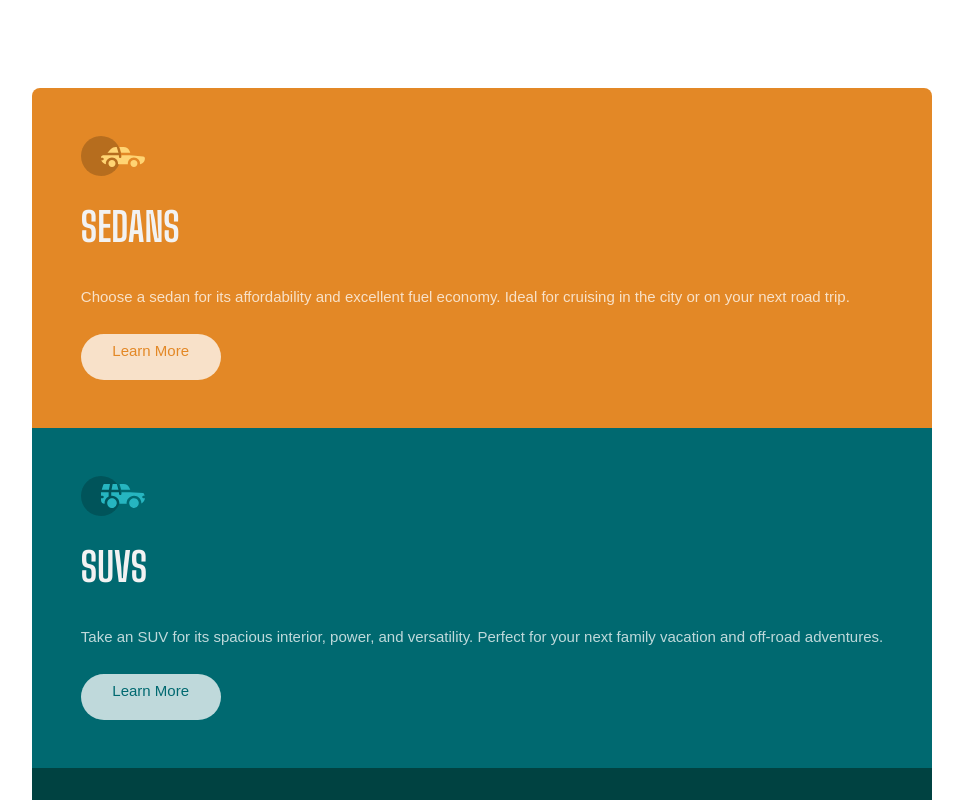
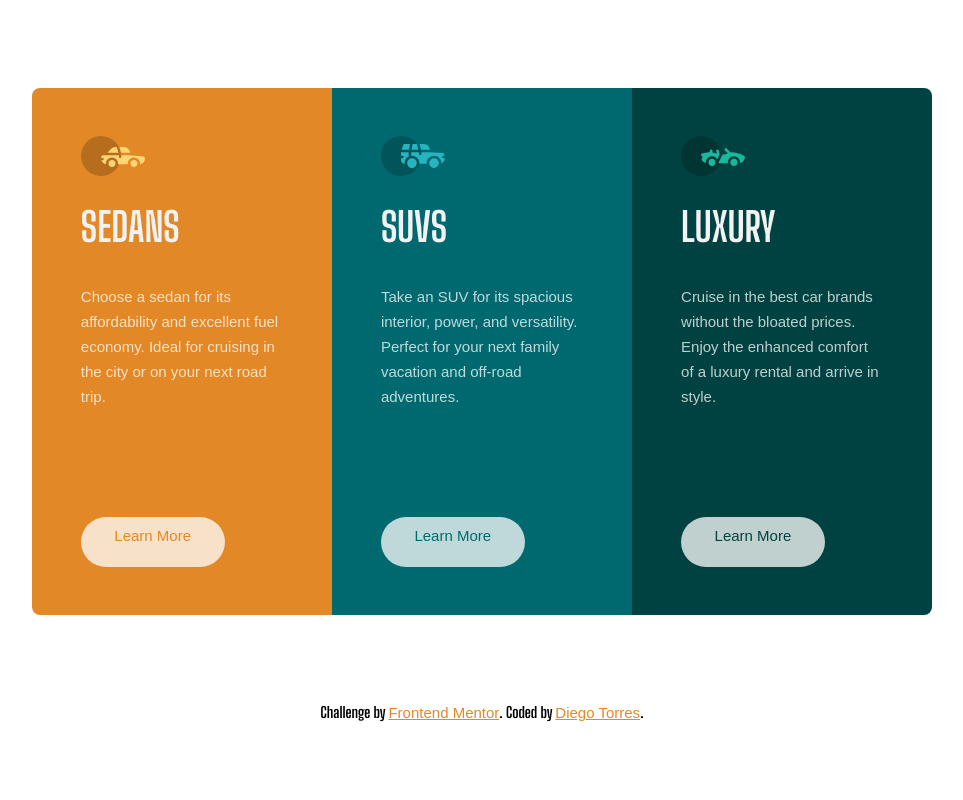
Before and after one commit to diegotorres9/3-column-preview-card-component-main, a plain HTML site: page index.html in a window 1280 px wide. Shown: the top 800 px of the page, without its empty margins (158-1121 px from the left). Drawn offline with Linux system fonts and the light colour scheme.

Commit message:
final styling added

```diff
--- a/style.css
+++ b/style.css
@@ -25,6 +25,15 @@ html {
  --paragraph-clr: hsla(0, 0%, 100%, 0.75);
  --headings-clr: hsl(0, 0%, 95%);
 }
+.attribution {
+    font-size: 15px;
+    font-family: 'Big Shoulders Display', cursive;
+    margin-bottom: 25px;
+}
+.attribution a {
+    font-family: 'Lexend Daca', sans-serif;
+    color: var(--sedan-bg);
+}
 /* CONTENT STYLING */
 body {
     display:  flex;
@@ -46,6 +55,7 @@ main section:nth-child(3) {
 main section:nth-child(1) a {
     color: var(--sedan-bg);
 }
+
 main section:nth-child(2) a {
     color: var(--suvs-bg);
 }
@@ -54,9 +64,7 @@ main section:nth-child(3) a {
 }
 main {
     display: grid;
-    grid-template-columns: 1;
-    grid-template-rows: 3;
-    /* width: 327px; */
+    grid-template-columns: repeat(auto-fit, minmax(300px, 1fr));
     margin: 88px 24px;
 }
 main .title {
@@ -76,23 +84,59 @@ main .info {
     margin: 0 49px;
     text-align: left
 }
-main a {
+section a {
     border-radius: 25px;
-    background-color: var(--paragraph-clr);
+    background: var(--paragraph-clr);
     padding: 8px 31.5px 21px 31.5px;
     text-decoration: none;
     font-size: 15px;
     font-family: 'Lexend Daca', sans-serif;
     margin: 25px 0 48px 0;
     margin-left: 49px;
+    transition: 500ms linear;
+    /* Added Transparent Border so that parent element (section) has not jumpy effect when hovering into transition */
+    border: 2px solid transparent;
+    align-self: flex-start;
+
 }
 main section {
     display: flex;
     flex-direction: column;
     align-items: flex-start;
-    justify-content: space-between;
+    /* justify-content: space-between; */
 }
 section img {
     margin-top: 48px;
     margin-left: 49px;
 }
+@media screen and (min-width:663px) {
+    main section:nth-child(1) {
+        border-radius: 8px 0 0 0;
+    }
+    main section:nth-child(2) {
+        border-radius: 0 8px 0 0;
+    }
+}
+@media screen and (min-width: 920px) {
+    main section:nth-child(1) {
+        border-radius: 8px 0 0 8px;
+    }
+    main section:nth-child(2) {
+        border-radius: 0;
+    }
+    main section:nth-child(3) {
+        border-radius: 0 8px 8px 0;
+    }
+    section .info {
+        margin-bottom: 83px;
+    }
+    section:nth-child(-n + 3) a .learn-more:hover{
+        color: var(--headings-clr);
+    }
+    section a.learn-more:hover {
+        background: none;
+        color: var(--paragraph-clr);
+        border: 2px solid var(--paragraph-clr);
+    }
+
+}
```
